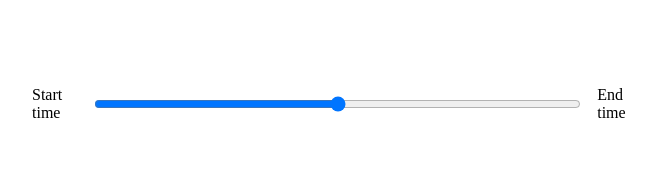
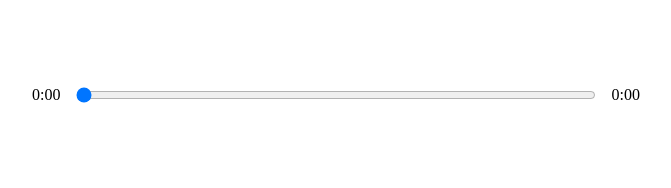
Before and after one commit to Dishant1804/Music-player, a React (Vite) app: page / in a window 1280 px wide. Shown: the part 410-598 px from the top of the page, without its empty margins (304-975 px from the left). Built offline with nearby package versions, Linux system fonts and the light colour scheme.

Commit message:
More functionalities added to slider

```diff
--- a/src/App.jsx
+++ b/src/App.jsx
@@ -1,5 +1,5 @@
 import React, { useState } from "react";
-//impoerting components
+//importing components
 import Song from "./components/Song";
 import Player from "./components/Player";
 import data from "./Util";
--- a/src/Styles/_Player.scss
+++ b/src/Styles/_Player.scss
@@ -12,7 +12,7 @@
 
     input {
         width: 100%;
-        padding: 1rem 2rem;
+        padding: 1rem 0rem;
     }
 
     p {
--- a/src/components/Player.jsx
+++ b/src/components/Player.jsx
@@ -1,35 +1,58 @@
-import React, { useRef } from 'react'
+import React, { useRef, useState } from 'react'
 import { FontAwesomeIcon } from '@fortawesome/react-fontawesome';
 import { faPlay, faBackward, faForward, faPause } from '@fortawesome/free-solid-svg-icons';
 
-const Player = ({CurrentSong ,isplaying, setIsplaying}) => {
+const Player = ({ CurrentSong, isplaying, setIsplaying }) => {
+    //ref
     const audioRef = useRef(null);
     //adding events
     const playSongHandler = () => {
-        if(isplaying){
+        if (isplaying) {
             audioRef.current.pause();
             setIsplaying(!isplaying);
         }
-        else{
+        else {
             audioRef.current.play();
             setIsplaying(!isplaying);
         }
-    }
+    };
+    const timeUpdatehandler = (e) => {
+        const current = e.target.currentTime;
+        const duration = e.target.duration;
+        setSongInfo({ ...songInfo, currentTime: current, duration })
+    };
+    const getTime = (time) => {
+        return (
+            Math.floor(time / 60) + ":" + ("0" + Math.floor(time % 60)).slice(-2)
+        );
+    };
+    const dragHandler = (e) => {
+        return (
+            audioRef.current.currentTime = e.target.value,
+            setSongInfo({ ...songInfo, currentTime: e.target.value })
+        );
+    };
+    //state
+    const [songInfo, setSongInfo] = useState({
+        currentTime: 0,
+        duration: 0,
+    });
+
     return (
         <div className="player">
             <div className="time-control">
-                <p>Start time</p>
-                <input type="Range" className="Range-input"/>
-                <p>End time</p>
+                <p>{getTime(songInfo.currentTime)}</p>
+                <input min={0} max={songInfo.duration} onChange={dragHandler} value={songInfo.currentTime} type="Range" className="Range-input" />
+                <p>{getTime(songInfo.duration)}</p>
             </div>
             <div className="play-control">
                 <FontAwesomeIcon icon={faBackward} size="2xl" />
                 <FontAwesomeIcon onClick={playSongHandler} icon={faPlay} size="2xl" />
                 <FontAwesomeIcon icon={faForward} size="2xl" />
             </div>
-            <audio ref={audioRef} src={CurrentSong.audio}/>
+            <audio onTimeUpdate={timeUpdatehandler} onLoadedMetadata={timeUpdatehandler} ref={audioRef} src={CurrentSong.audio} />
         </div>
-    )
-}
+    );
+};
 
 export default Player;
--- a/src/components/Song.jsx
+++ b/src/components/Song.jsx
@@ -3,7 +3,7 @@ import React from "react";
 const Song = ({ Currentsong }) => {
   return (
     <div className="song-container">
-      <img src={Currentsong.cover} className="Song-Image" />
+      <img src={Currentsong.cover} className="Song-Image" alt="Image not loadaed"/>
       <h1>{Currentsong.name}</h1>
       <h3>{Currentsong.artist}</h3>
     </div>
```
